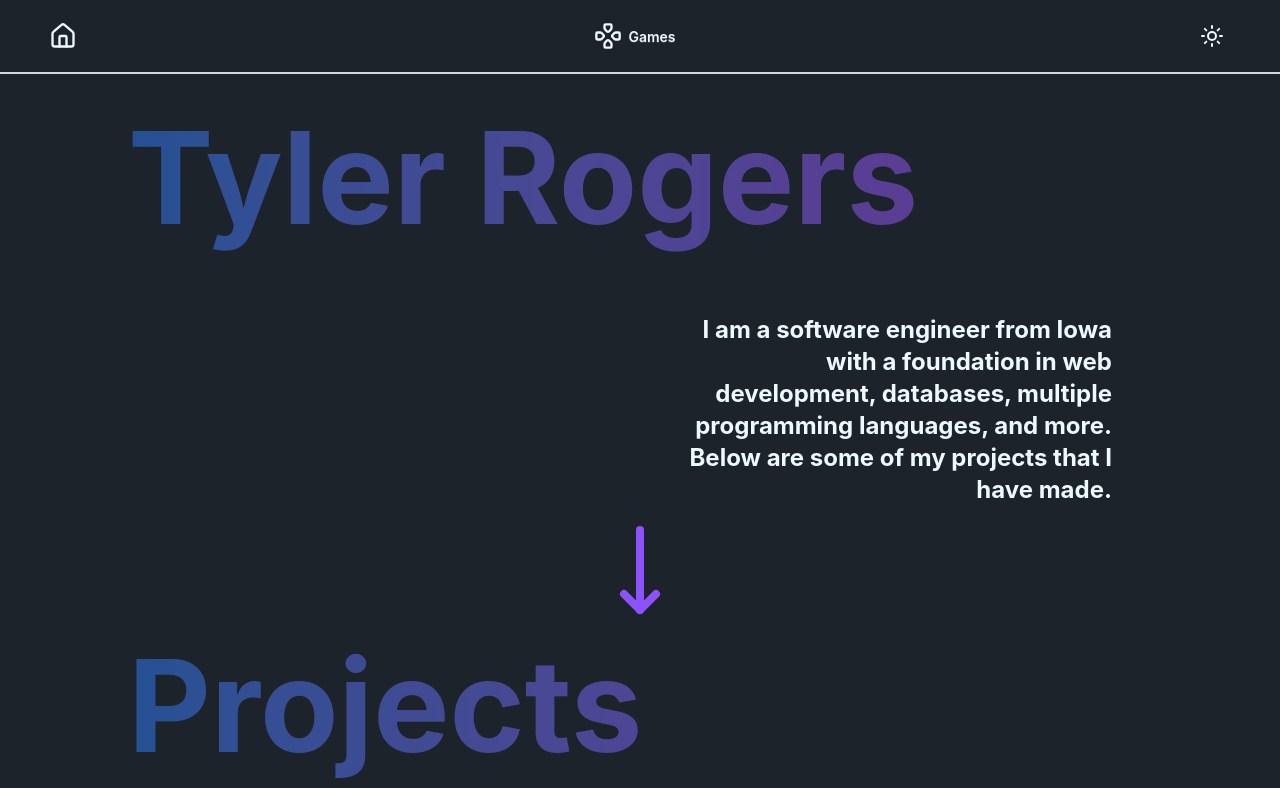
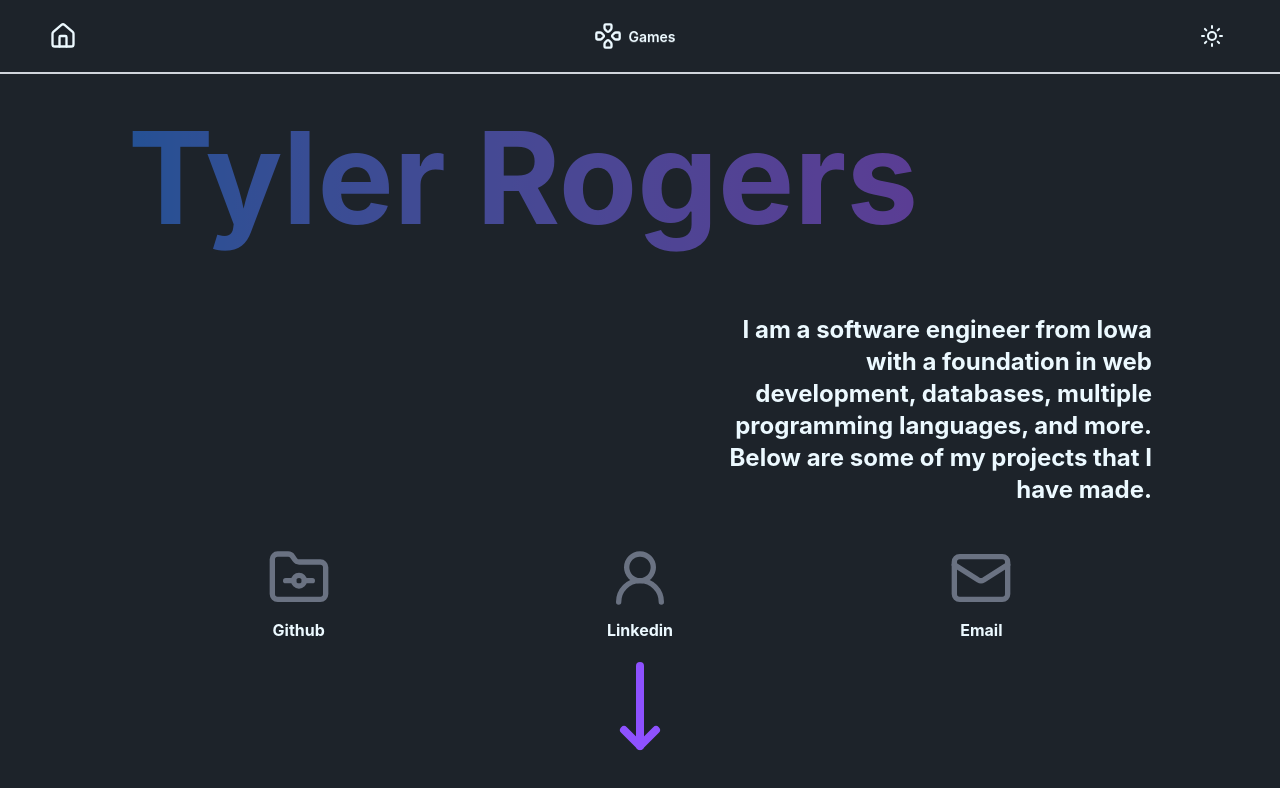
Before and after one commit to Tyler45Rogers/Web-Game, a SvelteKit app in the folder webApp/: page / in a window 1280 px wide. Shown: the top 788 px of the page. Built offline with nearby package versions, Linux system fonts and the light colour scheme.

Commit message:
Added github, linkedin, and email

```diff
--- a/webApp/src/routes/+page.svelte
+++ b/webApp/src/routes/+page.svelte
@@ -1,7 +1,11 @@
 <script>
     import MoveDown from '@lucide/svelte/icons/move-down';
+    import LinkedIn from '@lucide/svelte/icons/user-round';
+    import GitHub from '@lucide/svelte/icons/folder-git';
+    import Email from '@lucide/svelte/icons/mail';
     import ProjectCard from '$lib/components/ProjectCard.svelte';
     import { projects } from '$lib/projects/projects.js';
+
 </script>
 
 
@@ -10,8 +14,30 @@
 <div class="flex flex-col mx-auto gap-10">
     <p class="text-5xl md:text-9xl font-bold text-left justify-start animate-pulse bg-gradient-to-r from-blue-500 to-purple-500 bg-clip-text text-transparent pb-8"> Tyler Rogers </p>
     <div class="flex flex-row justify-end">
-        <p class="text-lg md:text-2xl font-bold mr-10 max-w-md text-right"> I am a software engineer from Iowa with a foundation in web development, databases, multiple programming languages, and more. Below are some of my projects that I have made. </p>
+        <p class="text-lg md:text-2xl font-bold max-w-md text-right"> I am a software engineer from Iowa with a foundation in web development, databases, multiple programming languages, and more. Below are some of my projects that I have made. </p>
     </div>
+
+    <!--Links to GitHub, LinkedIn, Email-->
+    <div class="grid grid-cols-3 justify-items-center">
+        <div class="flex flex-col items-center gap-2">
+            <GitHub size={32} class="text-gray-500 hover:text-gray-700 transition-colors duration-300 cursor-pointer md:hidden" onclick={() => window.open('https://github.com/Tyler45Rogers')} />
+            <GitHub size={64} class="text-gray-500 hover:text-gray-700 transition-colors duration-300 cursor-pointer hidden md:block" onclick={() => window.open('https://github.com/Tyler45Rogers')} />
+            <p class="text-sm md:text-base font-bold text-center">Github</p>
+        </div>
+
+        <div class="flex flex-col items-center gap-2">
+            <LinkedIn size={32} class="text-gray-500 hover:text-gray-700 transition-colors duration-300 cursor-pointer md:hidden" onclick={() => window.open('https://www.linkedin.com/in/tyler45rogers/')} />
+            <LinkedIn size={64} class="text-gray-500 hover:text-gray-700 transition-colors duration-300 cursor-pointer hidden md:block" onclick={() => window.open('https://www.linkedin.com/in/tyler45rogers/')} />
+            <p class="text-sm md:text-base font-bold text-center">Linkedin</p>
+        </div>
+
+        <div class="flex flex-col items-center gap-2">
+            <Email size={32} class="text-gray-500 hover:text-gray-700 transition-colors duration-300 cursor-pointer md:hidden" onclick={() => window.location.href = 'mailto:tyler45rogers@gmail.com'} />
+            <Email size={64} class="text-gray-500 hover:text-gray-700 transition-colors duration-300 cursor-pointer hidden md:block" onclick={() => window.location.href = 'mailto:tyler45rogers@gmail.com'} />
+            <p class="text-sm md:text-base font-bold text-center">Email</p>
+        </div>
+    </div>
+
     <div class ="flex justify-center">
         <MoveDown size={48} class="text-violet-500 animate-bounce md:hidden" />
         <MoveDown size={96} class="text-violet-500 animate-bounce hidden md:block" />
```
